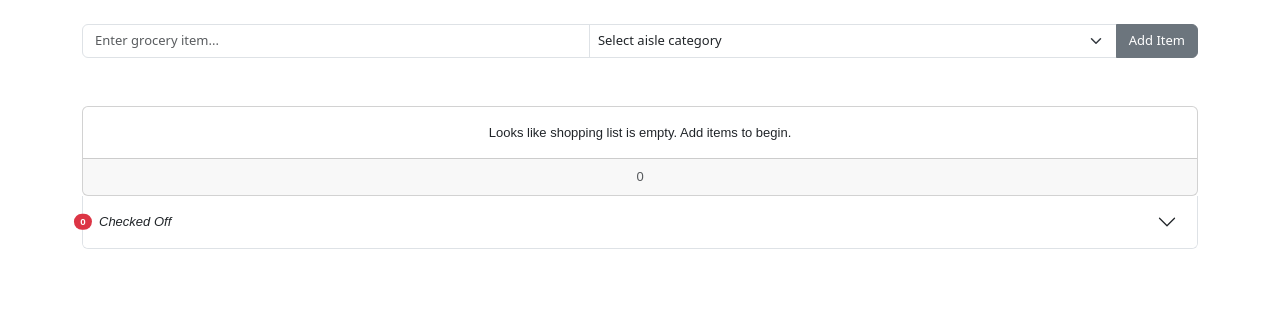
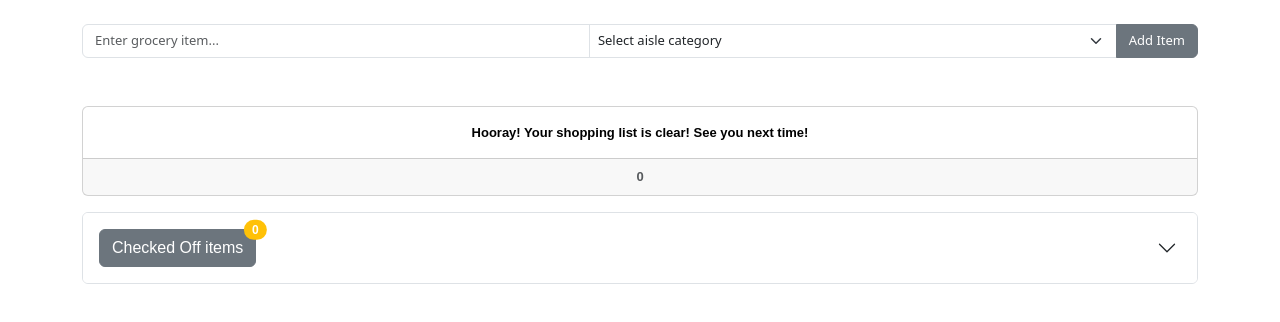
Before and after one commit to prabinkc2046/taskmanagerwithReact, a React (Create React App) app: page / in a window 1280 px wide. Shown: the top 322 px of the page. Built offline with nearby package versions, Linux system fonts and the light colour scheme.

Commit message:
works as expected. now have crossed out buttion with badge, shopping list badge with number of items on it, its good.

```diff
--- a/src/ListTask.js
+++ b/src/ListTask.js
@@ -66,6 +66,17 @@ export default function ListTask({
 
   return (
     <div style={{ fontFamily: 'Arial, sans-serif' }}className="container mt-5">
+    {incompletedTask.length > 0 && (
+      <button type="button" class="btn btn-success position-relative">
+      Shopping list
+      <span class="position-absolute top-0 start-100 translate-middle badge rounded-pill bg-info">
+      {incompletedTask.length}
+        <span class="visually-hidden">unread messages</span>
+      </span>
+    </button>
+    )}
+
+    <p></p>
       <div className="accordion" id="accordionFlushExample">
         {categories.map((category, index) => (
           <div className="accordion-item" key={index}>
@@ -117,21 +128,22 @@ export default function ListTask({
 
         {/* This section will appear when there are no items in the list */}
         {incompletedTask.length === 0 && (
-          <div style={{fontSize:'small'}} className="card text-center ">
+          <div style={{fontSize:'small', fontWeight:'bold', color:'black'}} className="card text-center ">
           <div  className="card-body">
             {incompletedTask.length === 0 ? (
-              <p className='card-text'>Looks like shopping list is empty. Add items to begin.</p>
+              <p className='card-text'>Hooray! Your shopping list is clear! See you next time!</p>
             ) : (
               <h5 className="card-title">Special title treatment</h5>
             )}
           </div>
           <div className="card-footer text-body-secondary">
-            {daysSinceLastEmptyTask && `Last shopping ${daysSinceLastEmptyTask} days ago`}
+            {daysSinceLastEmptyTask && `Last shopping ${daysSinceLastEmptyTask} day${daysSinceLastEmptyTask !== 1 ? 's' : '' } ago`}
           </div>
         </div>
         )}
-
+         <p></p>
         {/* Code for Purchased category */}
+        <div className="accordion">
         <div className="accordion-item">
           <h2 className="accordion-header">
             <button
@@ -142,11 +154,15 @@ export default function ListTask({
               aria-controls={`collapse-purchased`}
               style={{ position: 'relative', display: 'flex', alignItems: 'center', paddingLeft: '1rem', fontSize:'small'}}
             >
-              <span className="position-absolute top-50 start-0 translate-middle badge rounded-pill bg-danger">
-                {completedTask.length}
-                <span className="visually-hidden">unread messages</span>
+              <span className="d-inline-block">
+                <button type="button" class="btn btn-secondary position-relative">
+                Checked Off items
+              <span class="position-absolute top-0 start-100 translate-middle badge rounded-pill bg-warning">
+              {completedTask.length}
+                <span class="visually-hidden">unread messages</span>
+             </span>
+            </button>
               </span>
-              <span style={{fontStyle:'italic'}}className="d-inline-block">Checked Off</span>
             </button>
           </h2>
           <div
@@ -180,6 +196,7 @@ export default function ListTask({
             </div>
           </div>
         </div>
+        </div>
       </div>
     </div>
   );
```
